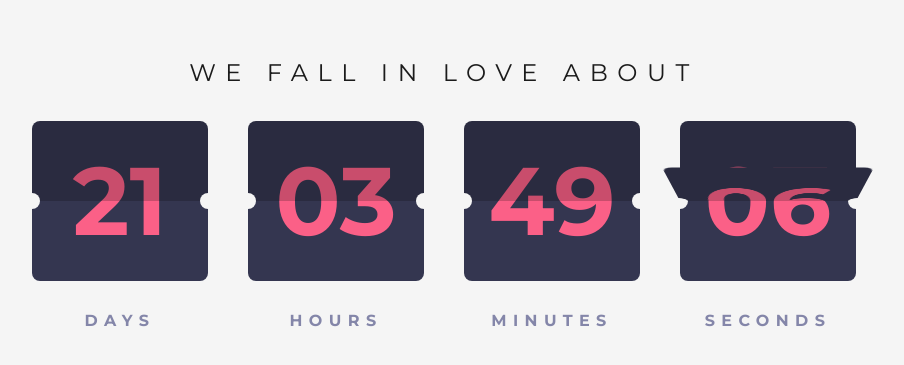
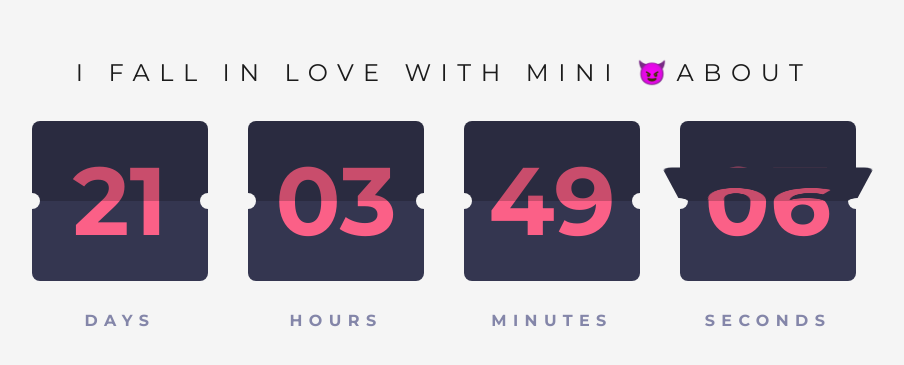
Before and after one commit to tran-tuong/Portfolio, a Next.js app: page /minievil in a window 1280 px wide. Shown: the part 205-570 px from the top of the page, without its empty margins (196-1100 px from the left). Built offline with nearby package versions, Linux system fonts and the light colour scheme.

Commit message:
change-content-cd

```diff
--- a/src/pages/minievil.tsx
+++ b/src/pages/minievil.tsx
@@ -10,10 +10,10 @@ const minievil = (): ReactElement => {
         <title>To my 😈</title>
         <meta name="description" content="Hehe" />
       </Head>
-      <TransitionEffect/>
+      <TransitionEffect />
       <main className="flex flex-col items-center justify-center min-h-[100vh]">
-        <h1 className="text-dark text-2xl md:text-base text-center tracking-widest pt-0 pb-8 ">
-          WE FALL IN LOVE ABOUT
+        <h1 className="text-dark text-2xl sm:text-sm md:text-base text-center tracking-widest pt-0 pb-8 ">
+          I FALL IN LOVE WITH MINI 😈ABOUT
         </h1>
         <div className="">
           <Countdown />
```
